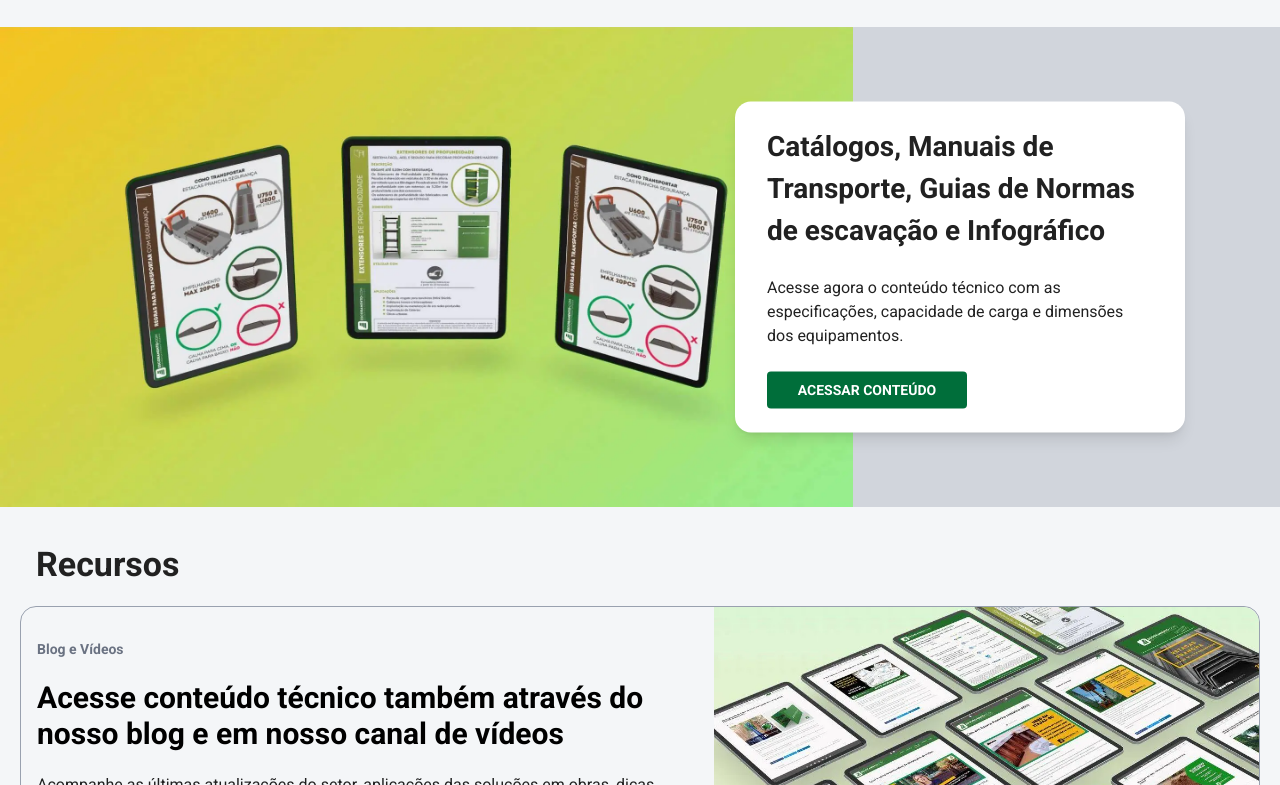
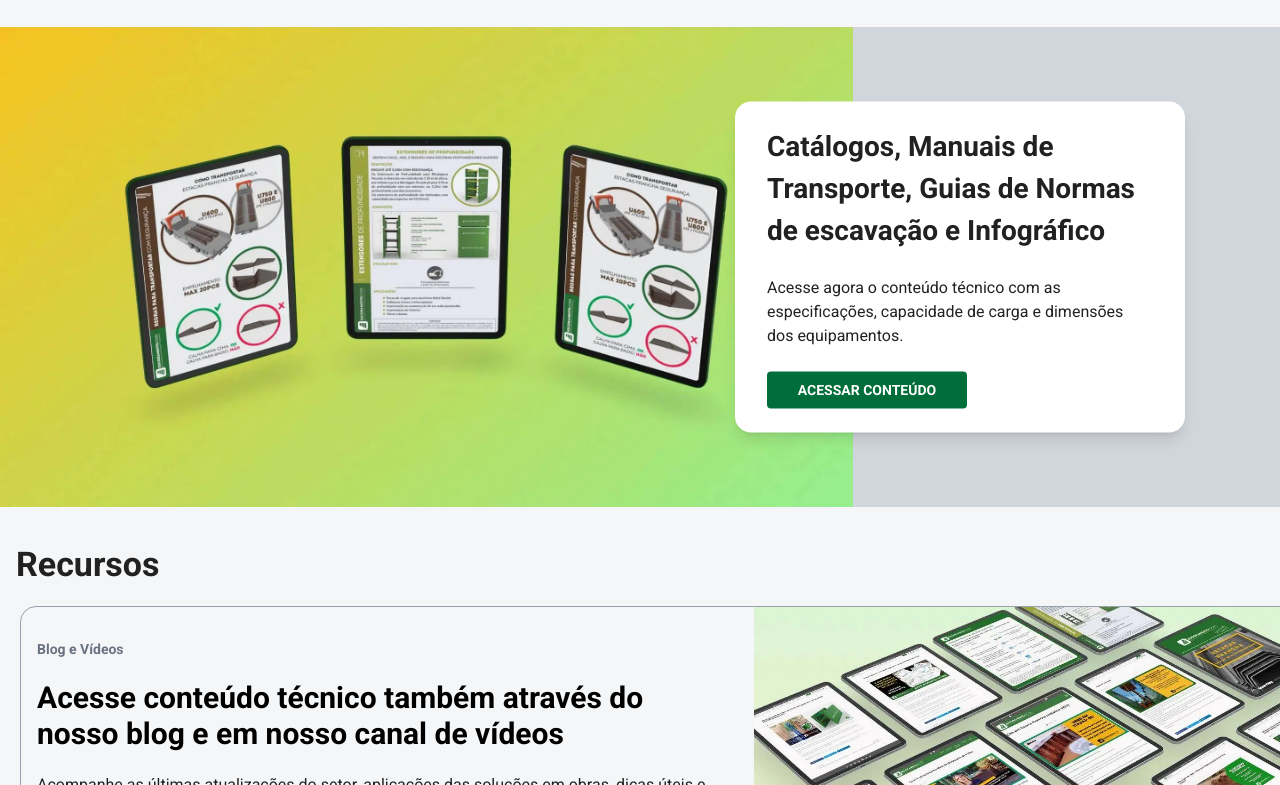
Before and after one commit to andrelucca99/desafio_front, a Next.js app: page / in a window 1280 px wide. Shown: the part 2015-2800 px from the top of the page. Built offline with nearby package versions, Linux system fonts and the light colour scheme.

Commit message:
style: ajuste no campo input

```diff
--- a/src/app/page.tsx
+++ b/src/app/page.tsx
@@ -22,7 +22,7 @@ export default function Home() {
           <p>carrosel</p>
         </div>
 
-        <div className="flex flex-col sm:flex-row gap-2 justify-center items-center my-15">
+        <div className="flex flex-col sm:flex-row gap-2 justify-center items-center my-15 mx-10 mx:0">
           <input className="border border-gray-500 w-full sm:w-[580px] rounded-[2px] px-7 py-4" type="text" placeholder="O que você está procurando?" />
 
           <button className="w-full h-full sm:w-36 sm:auto p-2 bg-[#006E3A] text-white rounded-[2px]">
@@ -80,9 +80,9 @@ export default function Home() {
           />
         </section>
 
-        <section className="w-full bg-[#F4F6F8] py-2 px-5">
+        <section className="w-full bg-[#F4F6F8] py-2">
           <TitleSection>Recursos</TitleSection>
-          <div className="flex w-full flex-col sm:flex-row bg-transparent gap-3 border border-gray-400 rounded-2xl">
+          <div className="flex w-full flex-col sm:flex-row bg-transparent gap-3 border border-gray-400 rounded-2xl mx-5">
             <div className="w-full md:w-3/4 flex flex-col justify-between gap-4 py-8 px-4">
               <span className="text-sm font-bold text-gray-500">Blog e Vídeos</span>
 
```
